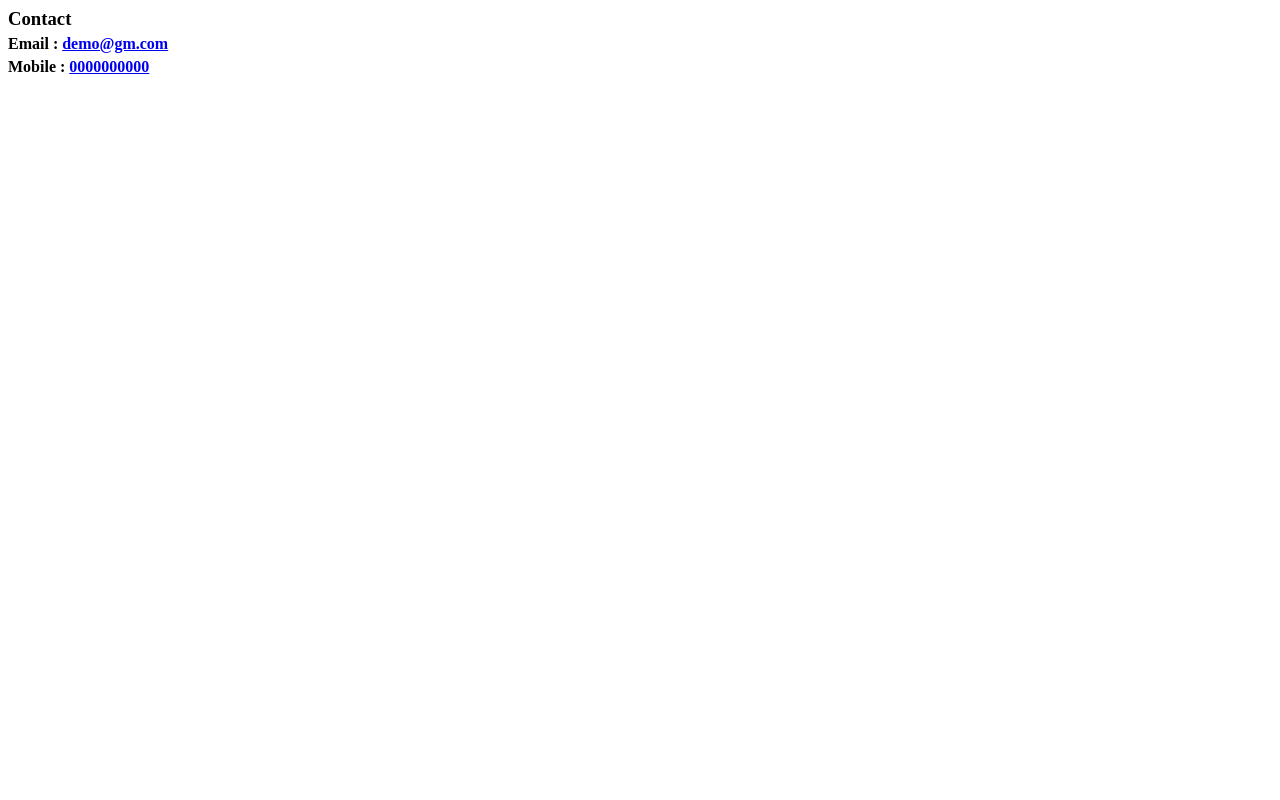
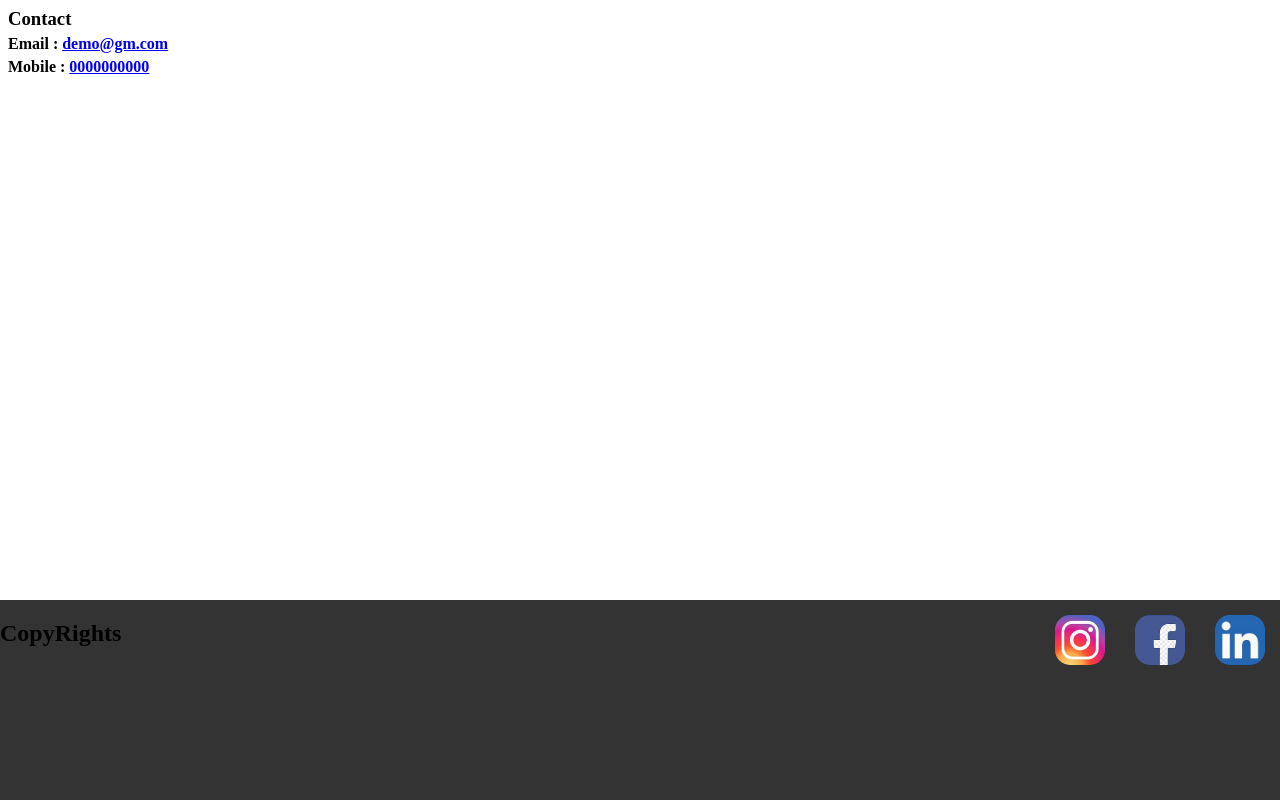
Before and after one commit to qnb830/resume, a plain HTML site: page index.html in a window 1280 px wide. Drawn offline with Linux system fonts and the light colour scheme.

Commit message:
Added social logo at footer

```diff
--- a/index.html
+++ b/index.html
@@ -14,5 +14,45 @@
       <a href="mailto:abc@g.com">demo@gm.com</a>
     </h4>
     <h4>Mobile : <a href="tel:99988877741">0000000000</a></h4>
+
+    <div class="footer">
+      <div class="footer-links">
+        <h2>CopyRights</h2>
+      </div>
+
+      <div class="footer-social">
+        <ul>
+          <li>
+            <a href="https://www.linkedin.com/in/ashok-kumar-yadav-b7622318b/"
+              ><img
+                src="img/linkedIn.jpg"
+                width="50px"
+                height="50px"
+                alt="linkedIn logo"
+            /></a>
+          </li>
+          <li>
+            <a href="https://www.linkedin.com/in/ashok-kumar-yadav-b7622318b/"
+              ><img
+                src="img/fac.jpg"
+                width="50px"
+                height="50px"
+                class="Llogo"
+                alt="logo"
+            /></a>
+          </li>
+          <li>
+            <a href="https://www.linkedin.com/in/ashok-kumar-yadav-b7622318b/"
+              ><img
+                src="img/instagram.jpg"
+                width="50px"
+                height="50px"
+                class="Llogo"
+                alt="logo"
+            /></a>
+          </li>
+        </ul>
+      </div>
+    </div>
   </body>
 </html>
--- a/style/style.css
+++ b/style/style.css
@@ -3,3 +3,42 @@ h4 {
   margin-top: 0px;
   margin-bottom: 5px;
 }
+
+ul {
+  list-style-type: none;
+  margin: 0;
+  padding: 0;
+  overflow: hidden;
+}
+li {
+  float: right;
+}
+li a {
+  display: block;
+  color: white;
+  text-align: center;
+  padding: 15px;
+  text-decoration: none;
+}
+
+img {
+  border-radius: 30%;
+}
+
+.footer-social {
+  height: 200px;
+  width: 30%;
+  bottom: 0;
+  right: 0;
+  position: fixed;
+  background-color: #333;
+}
+.footer {
+  height: 200px;
+  width: 70%;
+  bottom: 0;
+  left: 0;
+  right: 0;
+  position: fixed;
+  background-color: #333;
+}
```
Also changed, not shown: img/fac.jpg (added), img/instagram.jpg (added), img/linkedIn.jpg (added), img/youtube.jpg (added).
